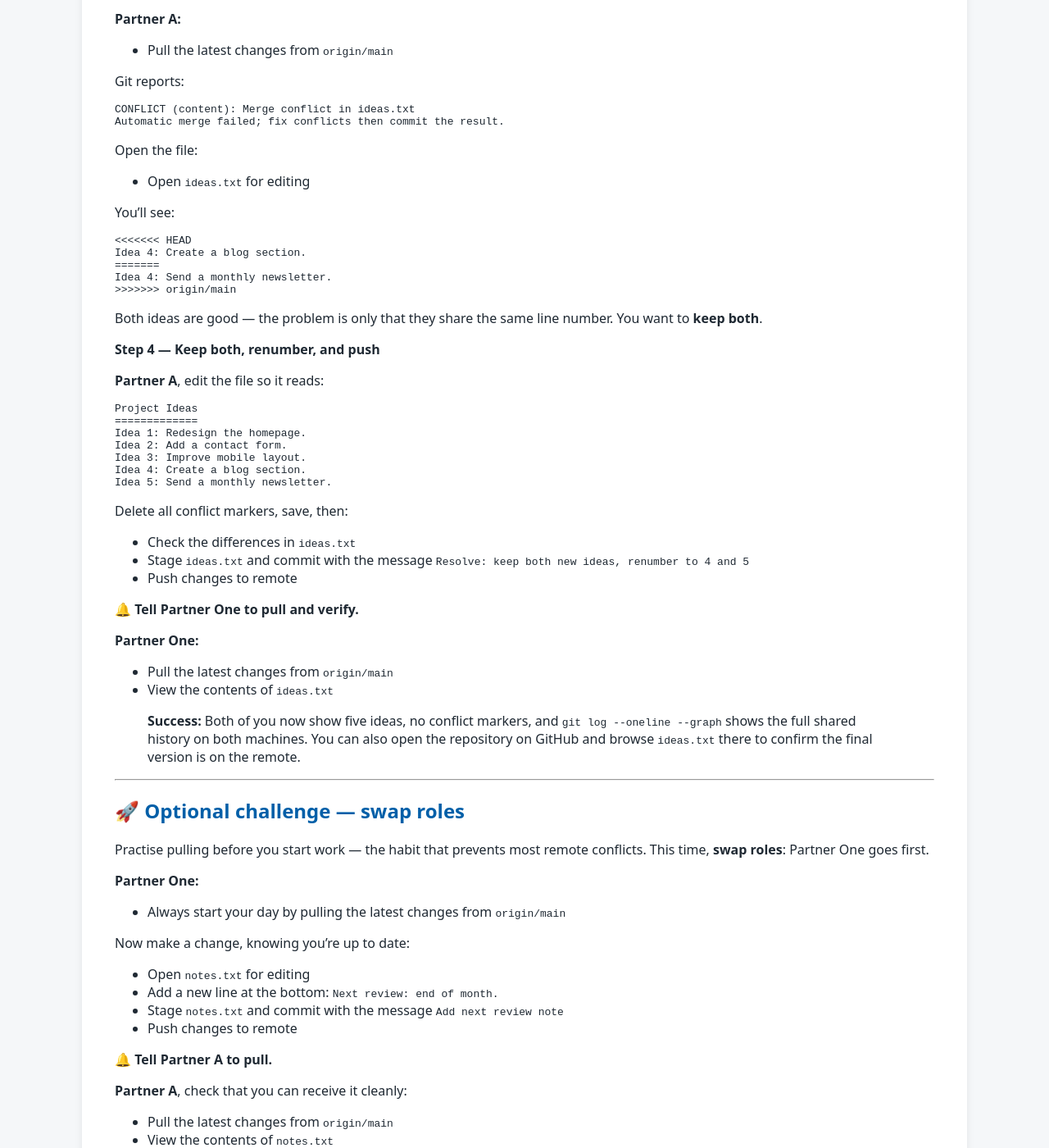
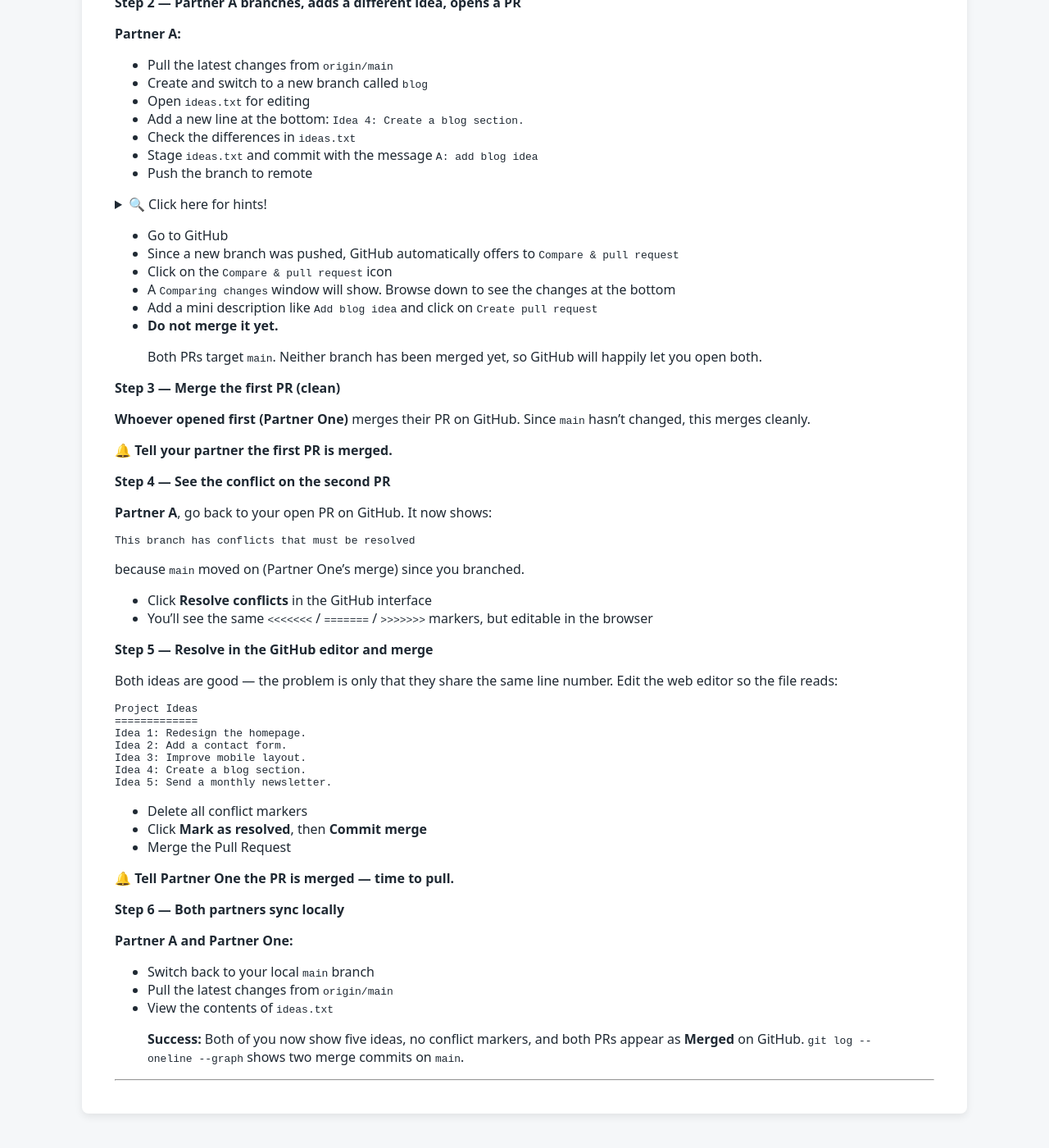
Before and after one commit to tu-delft-library/intermediate_version_control_with_git, a Jekyll site: the page built from material_for_participants/PRACTICAL_remote_conflicts.md, in a window 1280 px wide and 1400 px high, scrolled down 5997 px. Shown: the whole window at 82% size. Built offline with Jekyll 4.4.1, drawn with Linux system fonts in a browser that asks for light colours; our own code applies the rules of GitHub Pages for plain Markdown files; some of the changed text lies outside the part shown.

Commit message:
PR challenge as optional

````diff
--- a/material_for_participants/PRACTICAL_remote_conflicts.md
+++ b/material_for_participants/PRACTICAL_remote_conflicts.md
@@ -292,59 +292,85 @@ Wednesday: Workshop (morning), office day after lunch
 > **Success:** `schedule.txt` has no conflict markers. `git push` is accepted. `git log --oneline --graph` shows a merge commit.
 ---
 
-## 💪 Conflict 3: Diverged history
+## 🚀 Optional challenge: Diverged history (branches + Pull Request on GitHub)
 
-**Step 1 — Partner One adds an idea and pushes**
+This time you'll each work on a **branch** and merge using a **Pull Request (PR)** in GitHub. PR are a tool to merge the changes from `branches` into `main`.
+
+**Step 1 — Partner One branches, adds an idea, opens a PR**
 
 **Partner One:**
 - Pull the latest changes from `origin/main`
+- Create and switch to a new branch called `newsletter`
 - Open `ideas.txt` for editing
 - Add a new line at the bottom: `Idea 4: Send a monthly newsletter.`
 - Check the differences in `ideas.txt`
 - Stage `ideas.txt` and commit with the message `One: add newsletter idea`
-- Push changes to remote
+- Push the branch to remote
 
-🔔 **Again, hold off telling Partner A** until after their commit in Step 2.
+<details>
+<summary>🔍 Click here for hints! </summary>
 
-**Step 2 — Partner A adds a different idea without pulling first**
+- Create and switch to a branch: `git switch -c branch-name`
+- Push a new branch: `git push origin branch-name`
+</details>
 
-**Partner A:**
-- Open `ideas.txt` for editing
-- Add a new line at the bottom: `Idea 4: Create a blog section.`
+- Go to GitHub
+- Since a new branch was pushed, GitHub automatically offers to `Compare & pull request`
+- Click on the `Compare & pull request` icon
+- A `Comparing changes` window will show. Browse down to see the changes at the bottom
+- Add a mini description like `Add newsletter idea` and click on `Create pull request`
+- **Do not merge it yet.**
 
-- Check the differences in `ideas.txt`
-- Stage `ideas.txt` and commit with the message `A: add blog idea`
+🔔 **Tell Partner A you've opened a PR — don't merge yet.**
 
-🔔 **Compare notes with your partner**, then Partner A continues.
-
-**Step 3 — Partner A pulls and sees the conflict**
+**Step 2 — Partner A branches, adds a different idea, opens a PR**
 
 **Partner A:**
 - Pull the latest changes from `origin/main`
+- Create and switch to a new branch called `blog`
+- Open `ideas.txt` for editing
+- Add a new line at the bottom: `Idea 4: Create a blog section.`
+- Check the differences in `ideas.txt`
+- Stage `ideas.txt` and commit with the message `A: add blog idea`
+- Push the branch to remote
 
-Git reports:
+<details>
+<summary>🔍 Click here for hints! </summary>
+
+- Create and switch to a branch: `git switch -c branch-name`
+- Push a new branch: `git push origin branch-name`
+</details>
+
+
+- Go to GitHub
+- Since a new branch was pushed, GitHub automatically offers to `Compare & pull request`
+- Click on the `Compare & pull request` icon
+- A `Comparing changes` window will show. Browse down to see the changes at the bottom
+- Add a mini description like `Add blog idea` and click on `Create pull request`
+- **Do not merge it yet.**
+
+> Both PRs target `main`. Neither branch has been merged yet, so GitHub will happily let you open both.
+
+**Step 3 — Merge the first PR (clean)**
+
+**Whoever opened first (Partner One)** merges their PR on GitHub. Since `main` hasn't changed, this merges cleanly.
+
+🔔 **Tell your partner the first PR is merged.**
+
+**Step 4 — See the conflict on the second PR**
+
+**Partner A**, go back to your open PR on GitHub. It now shows:
 ```
-CONFLICT (content): Merge conflict in ideas.txt
-Automatic merge failed; fix conflicts then commit the result.
+This branch has conflicts that must be resolved
 ```
+because `main` moved on (Partner One's merge) since you branched.
 
-Open the file:
-- Open `ideas.txt` for editing
+- Click **Resolve conflicts** in the GitHub interface
+- You'll see the same `<<<<<<<` / `=======` / `>>>>>>>` markers, but editable in the browser
 
-You'll see:
-```
-<<<<<<< HEAD
-Idea 4: Create a blog section.
-=======
-Idea 4: Send a monthly newsletter.
->>>>>>> origin/main
-```
+**Step 5 — Resolve in the GitHub editor and merge**
 
-Both ideas are good — the problem is only that they share the same line number. You want to **keep both**.
-
-**Step 4 — Keep both, renumber, and push**
-
-**Partner A**, edit the file so it reads:
+Both ideas are good — the problem is only that they share the same line number. Edit the web editor so the file reads:
 ```
 Project Ideas
 =============
@@ -354,39 +380,20 @@ Idea 3: Improve mobile layout.
 Idea 4: Create a blog section.
 Idea 5: Send a monthly newsletter.
 ```
+- Delete all conflict markers
+- Click **Mark as resolved**, then **Commit merge**
+- Merge the Pull Request
 
-Delete all conflict markers, save, then:
-- Check the differences in `ideas.txt`
-- Stage `ideas.txt` and commit with the message `Resolve: keep both new ideas, renumber to 4 and 5`
-- Push changes to remote
+🔔 **Tell Partner One the PR is merged — time to pull.**
 
-🔔 **Tell Partner One to pull and verify.**
+**Step 6 — Both partners sync locally**
 
-**Partner One:**
+**Partner A and Partner One:**
+- Switch back to your local `main` branch
 - Pull the latest changes from `origin/main`
 - View the contents of `ideas.txt`
 
-> **Success:** Both of you now show five ideas, no conflict markers, and `git log --oneline --graph` shows the full shared history on both machines. You can also open the repository on GitHub and browse `ideas.txt` there to confirm the final version is on the remote.
+
+> **Success:** Both of you now show five ideas, no conflict markers, and both PRs appear as **Merged** on GitHub. `git log --oneline --graph` shows two merge commits on `main`.
 
 ---
-
-## 🚀 Optional challenge — swap roles
-
-Practise pulling before you start work — the habit that prevents most remote conflicts. This time, **swap roles**: Partner One goes first.
-
-**Partner One:**
-- Always start your day by pulling the latest changes from `origin/main`
-
-Now make a change, knowing you're up to date:
-- Open `notes.txt` for editing
-- Add a new line at the bottom: `Next review: end of month.`
-- Stage `notes.txt` and commit with the message `Add next review note`
-- Push changes to remote
-
-🔔 **Tell Partner A to pull.**
-
-**Partner A**, check that you can receive it cleanly:
-- Pull the latest changes from `origin/main`
-- View the contents of `notes.txt`
-
-> **The habit:** Pull before you start, pull before you push. The shorter the gap between your work and your partner's, the smaller any conflict will be — and the less you need the 🔔 check-ins this exercise forced on you.
````
Also changed, not shown: other parts of material_for_participants/PRACTICAL_remote_conflicts.md (+4 -4 lines).
